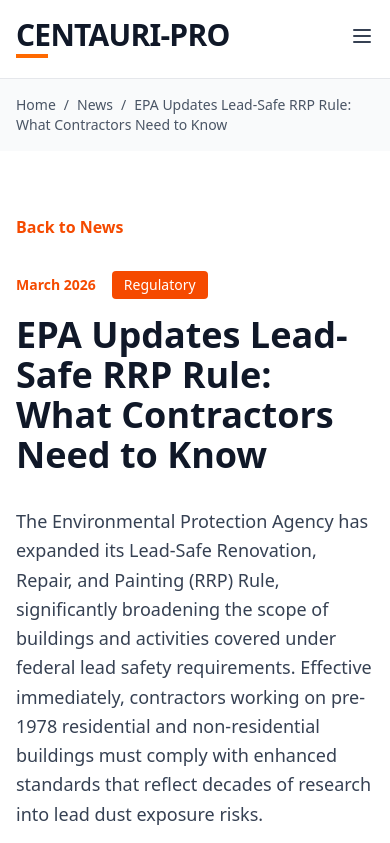
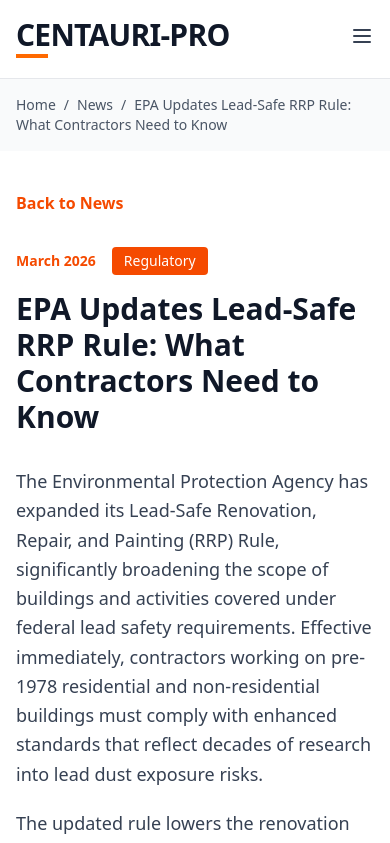
Before and after one commit to nexdyne/Stratra-Dynamics-L.L.C, a React (Vite) app: page /news/epa-lead-safe-rrp-update in a window 390 px wide. Shown: the top 843 px of the page. Built offline with nearby package versions, Linux system fonts and the light colour scheme.

Commit message:
Phone optimize NewsDetailPage: mobile text and spacing scaling

```diff
--- a/src/pages/NewsDetailPage.jsx
+++ b/src/pages/NewsDetailPage.jsx
@@ -62,9 +62,9 @@ export default function NewsDetailPage() {
           </div>
         </section>
 
-        <section className="py-16 xl:py-20">
+        <section className="py-10 md:py-16 xl:py-20">
           <div className="max-w-4xl xl:max-w-5xl mx-auto px-4 xl:px-6 text-center">
-            <h1 className="text-4xl md:text-5xl font-bold text-gray-900 mb-4">Article Not Found</h1>
+            <h1 className="text-3xl sm:text-4xl md:text-5xl font-bold text-gray-900 mb-4">Article Not Found</h1>
             <p className="text-lg text-gray-700 mb-8">
               The article you are looking for does not exist or has been removed.
             </p>
@@ -96,7 +96,7 @@ export default function NewsDetailPage() {
       </section>
 
       {/* Article Content */}
-      <article className="py-16 xl:py-20">
+      <article className="py-10 md:py-16 xl:py-20">
         <div className="max-w-4xl xl:max-w-5xl mx-auto px-4 xl:px-6">
           {/* Back Link */}
           <Link
@@ -116,7 +116,7 @@ export default function NewsDetailPage() {
                 {article.category}
               </span>
             </div>
-            <h1 className="text-4xl md:text-5xl font-bold text-gray-900 mb-6">
+            <h1 className="text-3xl sm:text-4xl md:text-5xl font-bold text-gray-900 mb-6">
               {article.title}
             </h1>
           </div>
```
